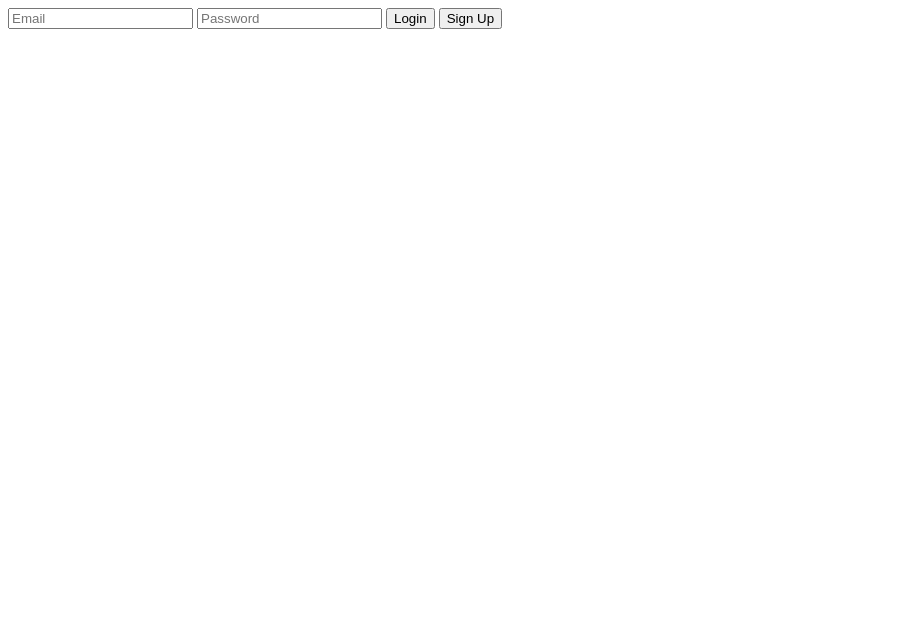
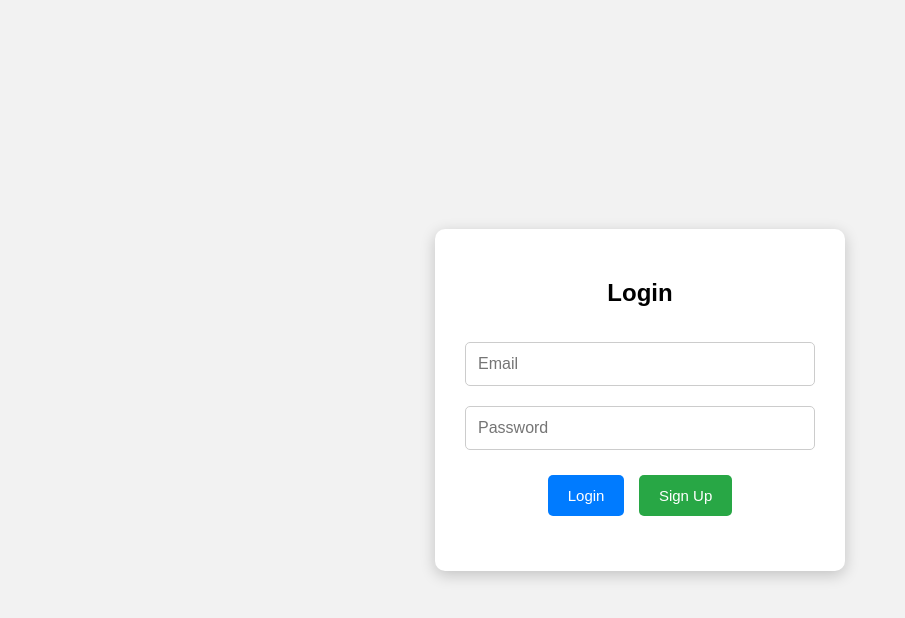
Before and after one commit to ABHIRAM74-coder/LOGIN, a plain HTML site: page index.html in a window 1280 px wide. Shown: the whole page, without its empty margins (0-905 px from the left). Drawn offline with nearby package versions, Linux system fonts and the light colour scheme.

Commit message:
Git Command on repository

```diff
--- a/index.html
+++ b/index.html
@@ -1,23 +1,117 @@
+
 <!DOCTYPE html>
 <html>
 <head>
     <title>Login</title>
 
-        <linkrel="stylesheet" href="style.css">
+    <style>
+        /* Page styling */
+        body {
+            margin: 0;
+            padding: 0;
+            height: 100vh;
 
+            display: flex;
+            justify-content: center;
+            align-items: center;
+
+            font-family: Arial, sans-serif;
+            background: #f2f2f2;
+        }
+
+        /* Login box */
+        .login-box {
+            width: 350px;
+            padding: 30px;
+
+            background: white;
+            border-radius: 10px;
+
+            box-shadow: 0 4px 15px rgba(0, 0, 0, 0.2);
+
+            text-align: center;
+        }
+
+        .login-box h2 {
+            margin-bottom: 25px;
+        }
+
+        /* Input fields */
+        input {
+            width: 100%;
+            padding: 12px;
+
+            margin: 10px 0;
+
+            box-sizing: border-box;
+
+            border: 1px solid #ccc;
+            border-radius: 5px;
+
+            font-size: 16px;
+        }
+
+        input:focus {
+            border-color: #007bff;
+            outline: none;
+        }
+
+        /* Buttons */
+        button {
+            padding: 12px 20px;
+            margin: 15px 5px 10px;
+
+            border: none;
+            border-radius: 5px;
+
+            background: #007bff;
+            color: white;
+
+            font-size: 15px;
+            cursor: pointer;
+        }
+
+        button:hover {
+            background: #0056b3;
+        }
+
+        #signupBtn {
+            background: #28a745;
+        }
+
+        #signupBtn:hover {
+            background: #1e7e34;
+        }
+
+        /* Message */
+        #message {
+            margin-top: 15px;
+            font-size: 14px;
+        }
+    </style>
 </head>
+
 <body>
 
-    <input type="email" id="email" placeholder="Email">
+    <div class="login-box">
 
-    <input type="password" id="password" placeholder="Password">
+        <h2>Login</h2>
 
-    <button id="loginBtn">Login</button>
-    <button id="signupBtn">Sign Up</button>
+        <input type="email" id="email" placeholder="Email">
 
-    <p id="message"></p>
+        <input type="password" id="password" placeholder="Password">
+
+        <div>
+            <button id="loginBtn">Login</button>
+            <button id="signupBtn">Sign Up</button>
+        </div>
+
+        <p id="message"></p>
+
+    </div>
 
     <script src="https://cdn.jsdelivr.net/npm/@supabase/supabase-js@2"></script>
+
     <script src="script.js"></script>
 
 </body>
--- a/script.js
+++ b/script.js
@@ -103,6 +103,6 @@
         );
 
         window.location.href =
-            "https://ecommerceqwe.vercel.app/";
+            "https://jocular-smakager-082ffa.netlify.app/";
     }
 );
```
